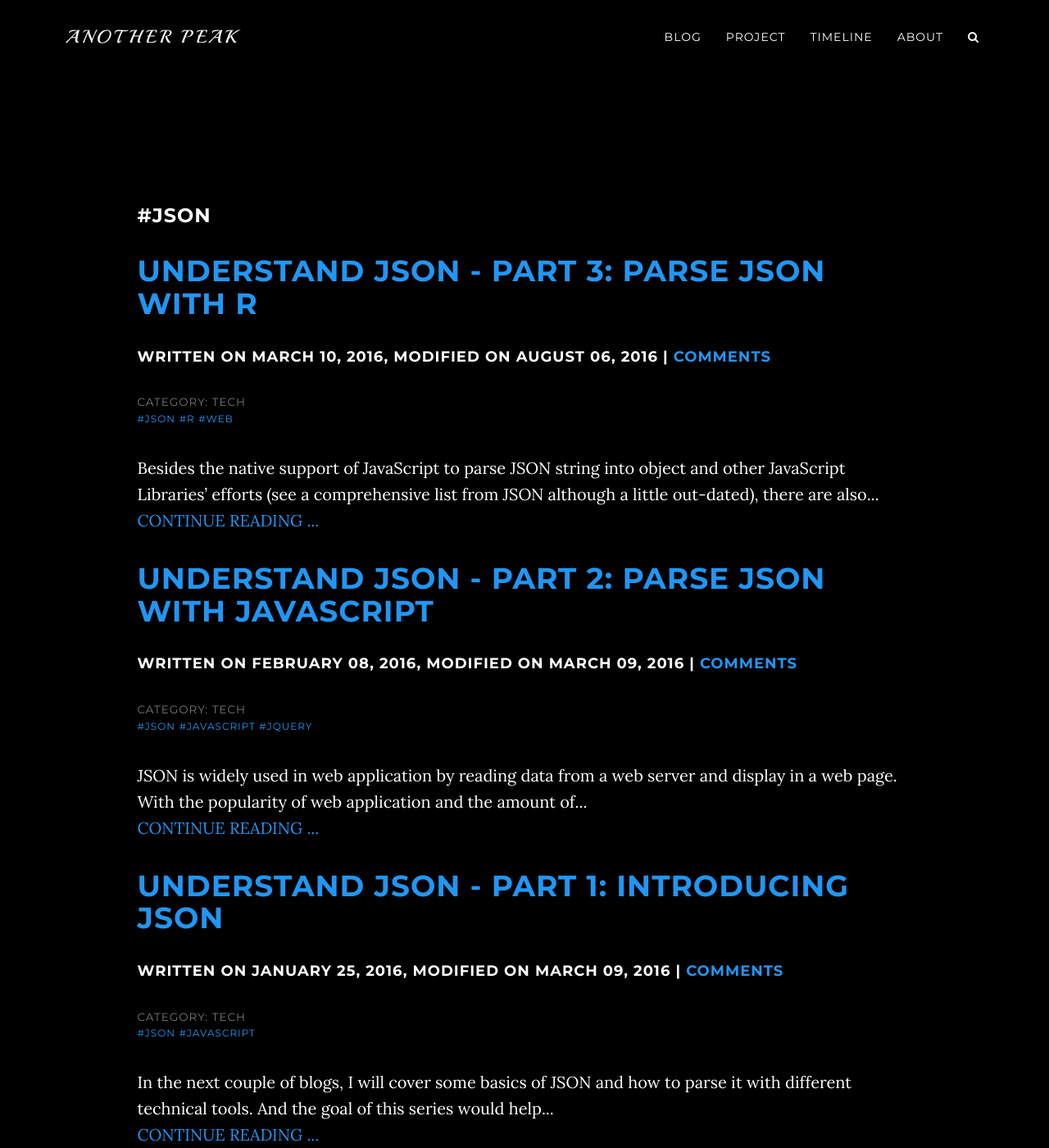
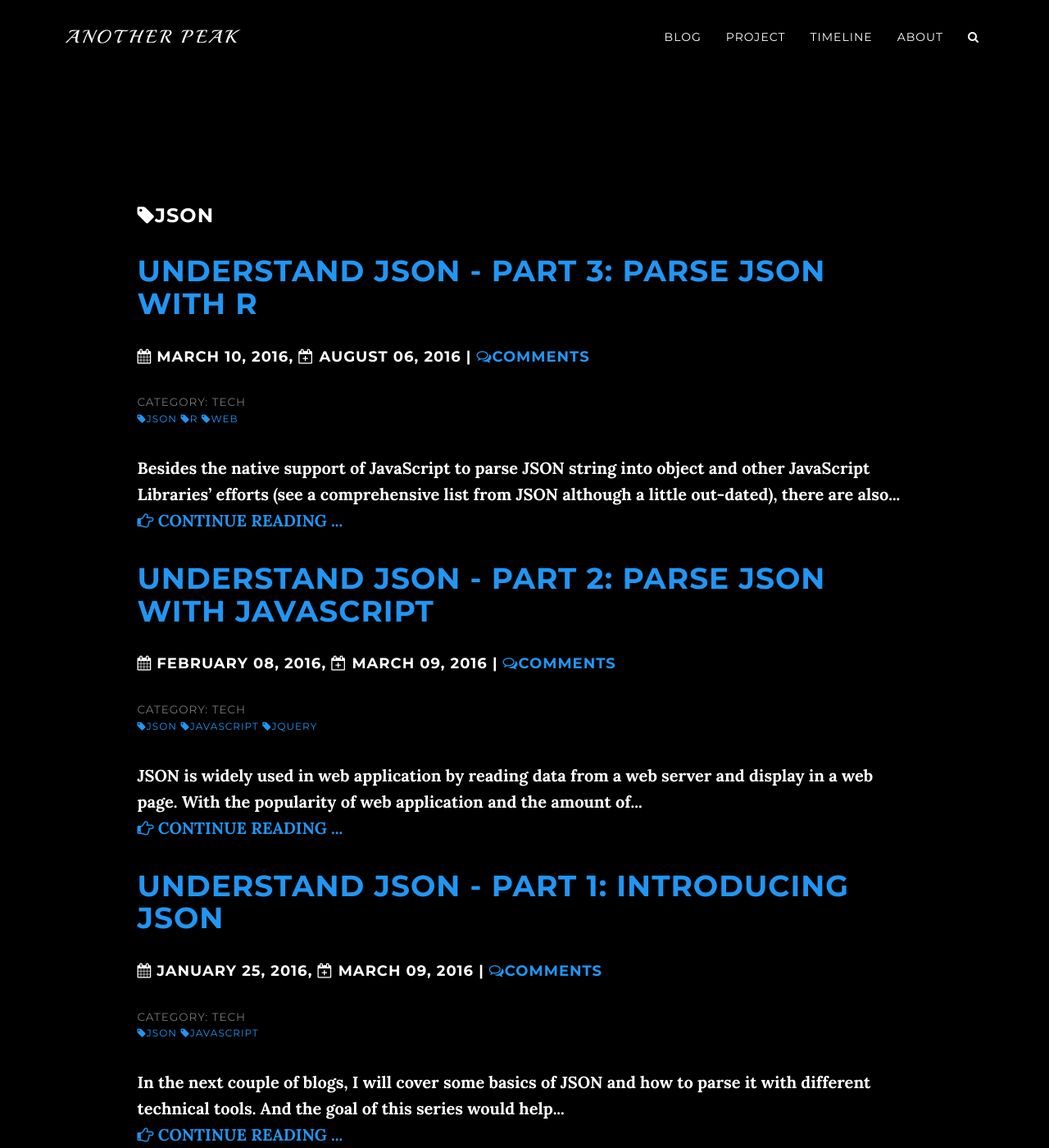
Before and after one commit to abrahamdu/abrahamdu.github.io, a Jekyll site: the page built from blog/tags/json.html, in a window 1280 px wide and 1400 px high. Shown: the whole window at 82% size. Built offline with Jekyll 4.4.1, drawn with Linux system fonts in a browser that asks for light colours; nearby versions of some CDN libraries; comment, search, counter and statistics services are not loaded.

Commit message:
Add icon

```diff
--- a/_includes/post-list.html
+++ b/_includes/post-list.html
@@ -7,9 +7,9 @@
   </a>
 </h1>
 <h4 class="date">
-            <strong>Written on {{ post.date | date: '%B %d, %Y' }}</strong>,
-            <strong>Modified on {{ post.modifiedOn | date: '%B %d, %Y' }}</strong> |
-            <a href="{{site.baseurl}}{{post.url }}#disqus_thread">Comments</a>
+            <strong><i class="fa fa-calendar" aria-hidden="true"></i> {{ post.date | date: '%B %d, %Y' }}</strong>,
+            <strong><strong><i class="fa fa-calendar-plus-o" aria-hidden="true"></i> {{ post.modifiedOn | date: '%B %d, %Y' }}</strong> |
+            <a href="{{site.baseurl}}{{post.url }}#disqus_thread"><i class="fa fa-comments-o" aria-hidden="true"></i>Comments</a>
 </h4>
 <h4>
     <small>
@@ -19,7 +19,7 @@
               </a>
               <br />
               {% for tag in post.tags %}
-                <a class="tag" href="{{site.baseurl}}/blog/tags/{{tag}}.html">#{{ tag }}</a>
+                <a class="tag" href="{{site.baseurl}}/blog/tags/{{tag}}.html"><i class="fa fa-tag" aria-hidden="true"></i>{{ tag }}</a>
               {% endfor %}
             </small>
 </h4>
@@ -28,7 +28,7 @@
 
 <br />
 
-<a href="{{site.baseurl}}{{post.url}}">CONTINUE READING ...</a>
+<a href="{{site.baseurl}}{{post.url}}"><i class="fa fa-hand-o-right" aria-hidden="true"></i> CONTINUE READING ...</a>
 
 <br class="visible-xs-block">
 
--- a/_layouts/tag.html
+++ b/_layouts/tag.html
@@ -16,7 +16,7 @@
 
           {% assign tag = page.title %}
 
-          <h3 id="#{{ tag }}">#{{ tag }}</h3>
+          <h3 id="#{{ tag }}"><i class="fa fa-tag" aria-hidden="true"></i>{{ tag }}</h3>
 
           <div>
             {% for post in site.posts %}
```
Also changed, not shown: _layouts/post.html (+4 -4 lines).
